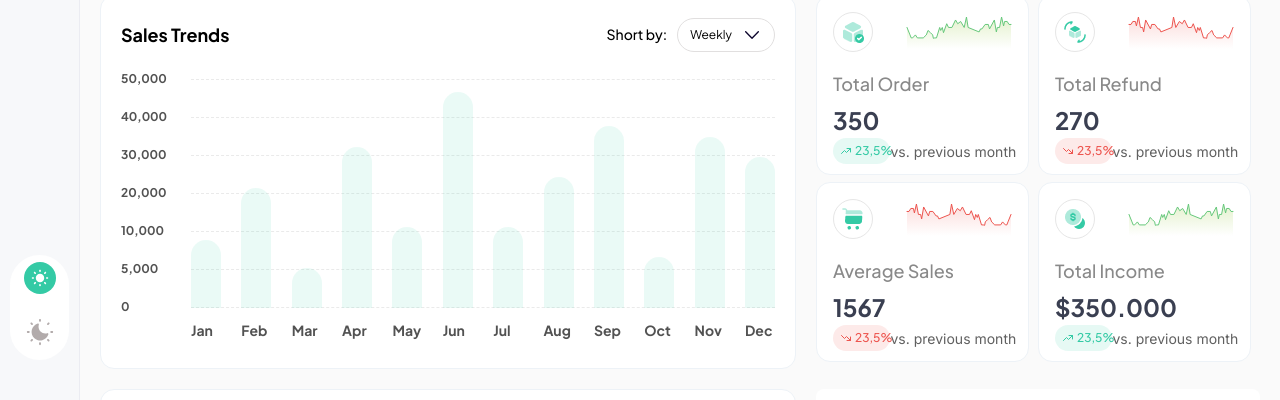
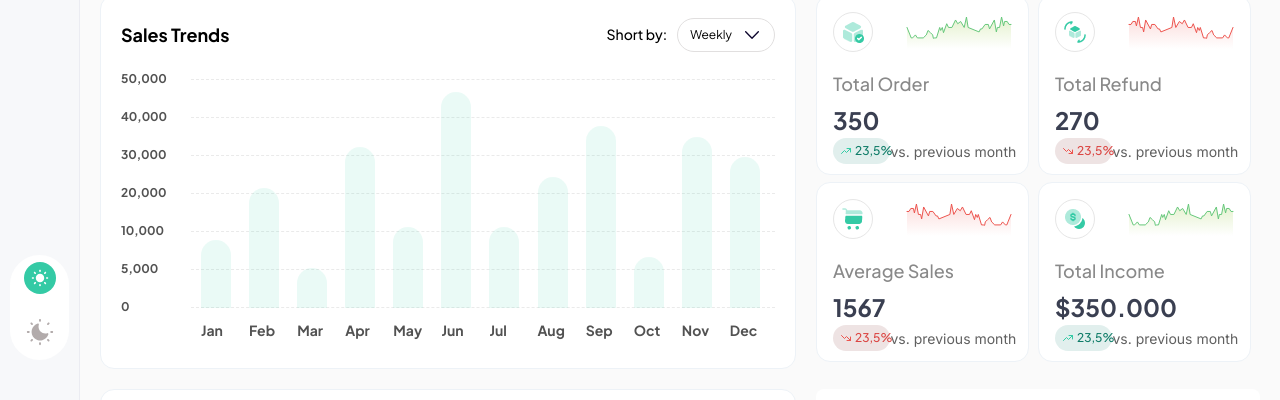
Before and after one commit to Basit46/geegpay-challenge, a React (Vite) app: page / in a window 1280 px wide. Shown: the part 121-521 px from the top of the page. Built offline with nearby package versions, Linux system fonts and the light colour scheme; some icons are missing.

Commit message:
Added changes

```diff
--- a/src/components/main/SalesTrends.jsx
+++ b/src/components/main/SalesTrends.jsx
@@ -48,7 +48,7 @@ const SalesTrends = () => {
 
         <div className="absolute bottom-[-25px] vsm:bottom-[-42px] imd:bottom-[-25px] left-0 w-full h-[50px] flex items-end gap-[24px]">
           <div className="w-[46px] text-[12px] font-semibold text-[#525252]"></div>
-          <div className="bar-scroll flex-1 w-full overflow-x-auto px-[10px] xmd:px-0">
+          <div className="flex-1 w-full overflow-x-auto px-[10px] vsm:pl-[10px] vsm:pr-[15px]">
             <div className="min-w-[500px] flex items-end justify-between">
               <Trendbar period={"Jan"} value={68} val2="6,000" />
               <Trendbar period={"Feb"} value={120} val2="21,000" />
--- a/src/components/mini/Chart.jsx
+++ b/src/components/mini/Chart.jsx
@@ -34,8 +34,8 @@ const Chart = ({ details }) => {
         <div
           className={`${
             details.isPositive
-              ? "bg-[#34CAA51F] text-[#34CAA5]"
-              : "bg-[#ED544E1F] text-[#ED544E]"
+              ? "bg-[#0F7C681F] text-[#0F7C68]"
+              : "bg-[#731A181F] text-[#db4542]"
           } flex items-center gap-[4px] px-[8px] py-[4px] rounded-[1000px]  text-[12px] font-medium`}
         >
           <img
```
